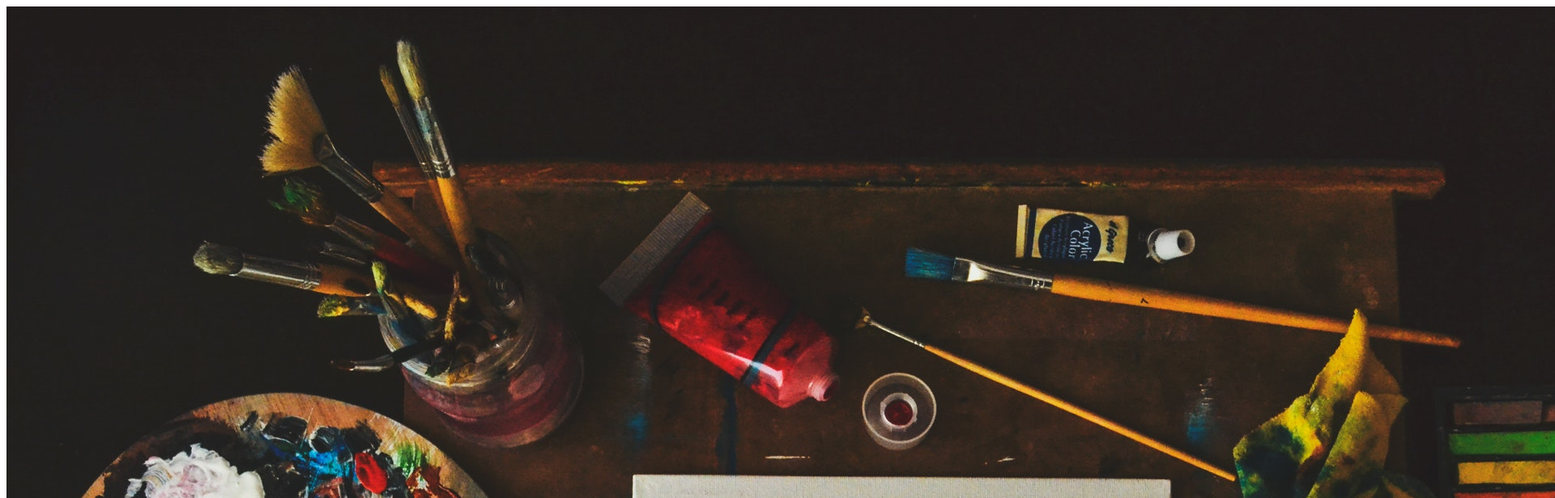
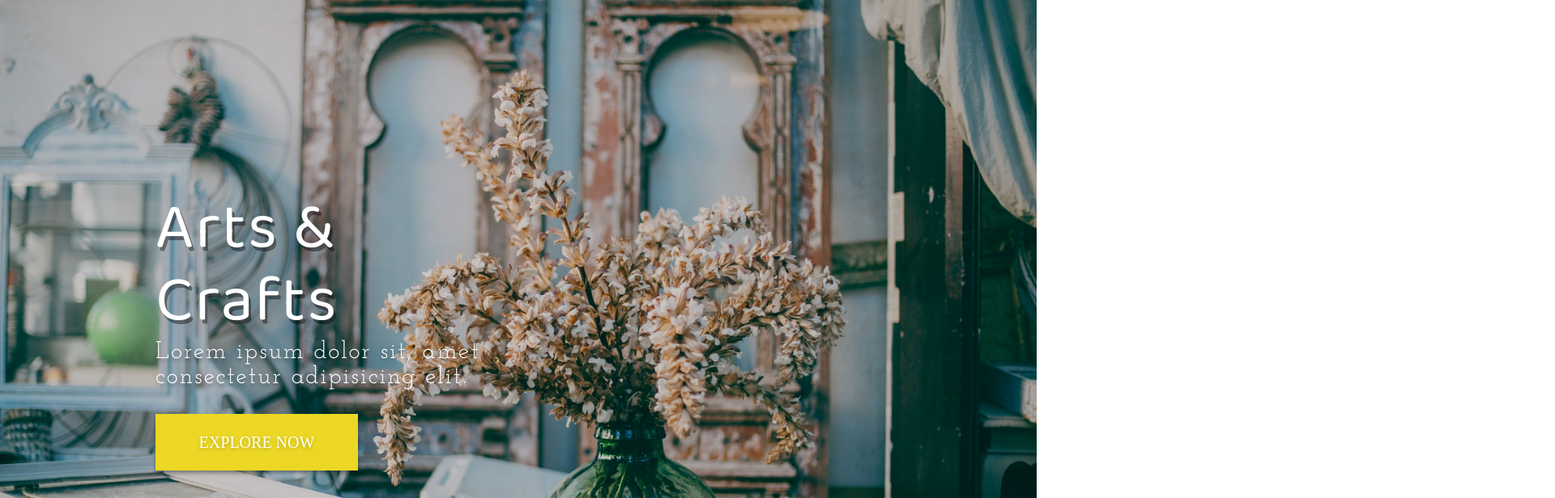
Before and after one commit to dajalac/arts_and_crafts, a plain HTML site: page index.html in a window 1280 px wide. Shown: the top 616 px of the page at 81% size, 1920 px wide, since content can reach past the window. Drawn offline with Linux system fonts and the light colour scheme; a web font is replaced by a local one.

Commit message:
css for header

```diff
--- a/index.html
+++ b/index.html
@@ -5,13 +5,15 @@
     <meta http-equiv="X-UA-Compatible" content="IE=edge">
     <meta name="viewport" content="width=device-width, initial-scale=1.0">
     <title>Arts & Crafts</title>
-    <link rel="stylesheet" href="style.css">
-    <link rel="stylesheey"
-         href="https://cdnjs.cloudflare.com/ajax/libs/font-awesome/5.15.3/css/all.min.css"/>
-         <link rel="preconnect" href="https://fonts.gstatic.com">
-         <link href="https://fonts.googleapis.com/css2?family=Baloo+Da+2:wght@400;500;600;700;
-         800&family=Josefin+Slab:ital,wght@0,100;0,200;0,400;1,100;
-         1,300&family=Mulish:ital,wght@0,200;1,200;1,300&display=swap" rel="stylesheet">
+    <link rel="stylesheet" href="style.css" />
+    <link
+      rel="stylesheet"
+      href="https://cdnjs.cloudflare.com/ajax/libs/font-awesome/5.13.0/css/all.min.css"
+    />
+    <link
+      href="https://fonts.googleapis.com/css2?family=Baloo+Da+2:wght@400;500;600;700;800&family=Josefin+Slab:ital,wght@0,400;0,600;1,300;1,400;1,600&family=Muli:ital,wght@0,300;0,400;0,500;1,300;1,400;1,500&display=swap"
+      rel="stylesheet"
+    />
 </head>
 <body>
     <div class="container">
@@ -22,7 +24,7 @@
         </div>
         <header class="header">
             <div class="img-wrapper">
-               <img src="images/pexels-marko-blazevic-1053687.jpg"/>
+               <img src="images/pexels-maria-orlova-4917122.jpg"/>
             </div>
             <div class="banner">
                 <h1>Arts & Crafts</h1>
--- a/style.css
+++ b/style.css
@@ -0,0 +1,72 @@
+*{
+    margin:0;
+    padding: 0;
+    outline: none;
+    box-sizing: border-box;
+    list-style: none;
+    text-decoration: none;
+}
+
+html{
+    font-size: 62.5%; /*or 10px, so 1rm is = 10px*/
+}
+
+.header{
+    width: 100%;
+    height: 100vh;
+    position: relative;
+}
+
+.img-wrapper{
+    width: 100%;
+    height: 100%;
+    background-color: rgba(0, 0, 0, 10);
+}
+
+.img-wrapper img{
+    width: 100%;
+    height: 100%;
+    object-fit: cover;
+    opacity: 0.8;
+}
+
+.banner{
+    position: absolute;
+    top:30%;
+    left:15%;
+}
+
+.banner h1{
+    font-family: 'Baloo Da 2', serif;
+    font-size: 8rem;
+    font-weight: 300;
+    color: #fff;
+    width: 50%;
+    line-height: 9rem;
+    letter-spacing: 0.2rem;
+    text-shadow:  0.3rem 0.5rem rgb(0,0,0,.4)
+}
+
+.banner p {
+    font-family:'Josefin Slab', serif ;
+    font-size: 3rem;
+    color: #fff;
+    width: 70%;
+    letter-spacing: 0.2rem;
+    text-shadow:0 0.3rem 0.5rem rgb(0,0,0,.4);
+    margin-bottom: 3rem;
+}
+
+.banner button{
+    width: 25rem;
+    height: 7rem;
+    background-color: #ebd724;
+    border: none;
+    font-family:'Muli',serif ;
+    font-size: 2rem;
+    text-transform: uppercase;
+    color: #fff;
+    text-shadow: 0 0.2rem 0.4rem rgb(0,0,0,.2);
+    box-shadow: 0 0.3rem 0.5rem rgb(0,0,0,.4);
+    cursor: pointer;
+}
```
Also changed, not shown: images/pexels-maria-orlova-4917122.jpg (added), images/pexels-marko-blazevic-1053687.jpg (deleted).
